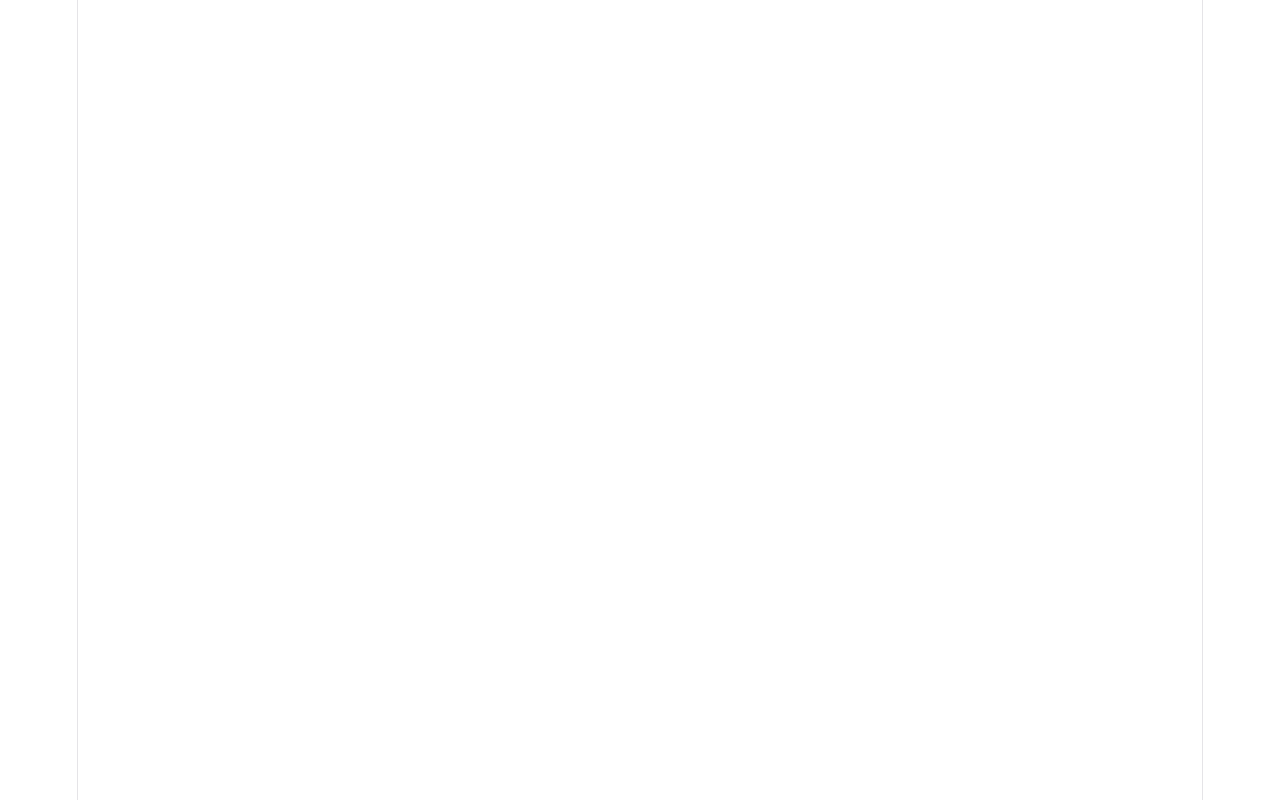
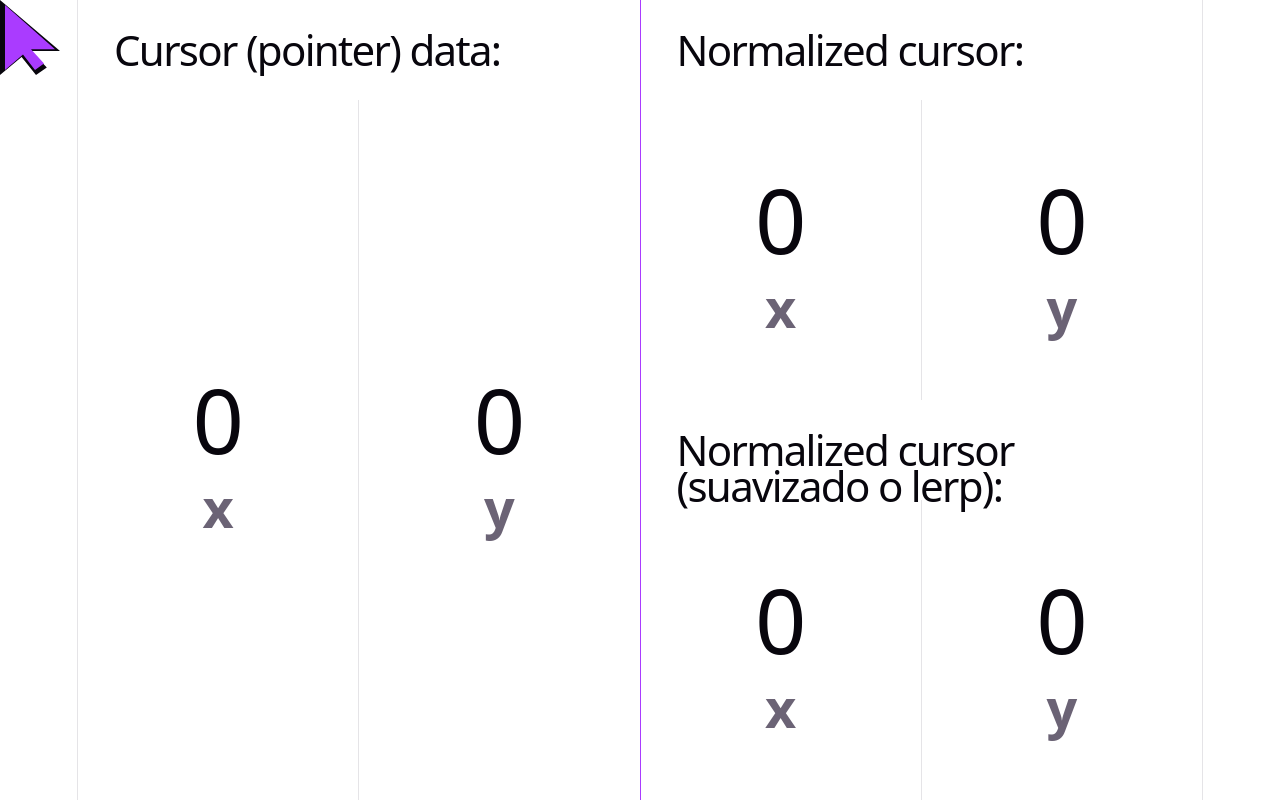
Before and after one commit to AndrewAlva/S08-Interacciones-Mouse, a website built with Vite: page 03-Normalizacion/02-Starter/index.html in a window 1280 px wide. Built offline with nearby package versions, Linux system fonts and the light colour scheme.

Commit message:
Ejercicio 03 Normalizacion: Starter ready

```diff
--- a/03-Normalizacion/02-Starter/index.html
+++ b/03-Normalizacion/02-Starter/index.html
@@ -7,7 +7,65 @@
     <title>02-starter. (Normalizacion)</title>
   </head>
   <body>
-    <div id="app"></div>
+    <div id="app">
+      <section id="cursor-data" class="data-wrapper">
+        <header class="data-header">
+          <h1>Cursor (pointer) data:</h1>
+        </header>
+
+        <main class="coordinates-container">
+          <aside class="axis-wrapper">
+            <h2 class="data-value display-title" id="cursor-x">0</h2>
+            <h6 class="data-label">x</h6>
+          </aside>
+
+          <aside class="axis-wrapper">
+            <h2 class="data-value display-title" id="cursor-y">0</h2>
+            <h6 class="data-label">y</h6>
+          </aside>
+        </main>
+      </section>
+
+      <section id="normal-data" class="superdata-wrapper">
+        <section class="data-wrapper">
+          <header class="data-header">
+            <h1>Normalized cursor:</h1>
+          </header>
+
+          <main class="coordinates-container">
+            <aside class="axis-wrapper">
+              <h2 class="data-value display-title" id="normal-x">0</h2>
+              <h6 class="data-label">x</h6>
+            </aside>
+
+            <aside class="axis-wrapper">
+              <h2 class="data-value display-title" id="normal-y">0</h2>
+              <h6 class="data-label">y</h6>
+            </aside>
+          </main>
+        </section>
+
+        <section class="data-wrapper">
+          <header class="data-header">
+            <h1>Normalized cursor (suavizado o lerp):</h1>
+          </header>
+
+          <main class="coordinates-container">
+            <aside class="axis-wrapper">
+              <h2 class="data-value display-title" id="normal-lerp-x">0</h2>
+              <h6 class="data-label">x</h6>
+            </aside>
+
+            <aside class="axis-wrapper">
+              <h2 class="data-value display-title" id="normal-lerp-y">0</h2>
+              <h6 class="data-label">y</h6>
+            </aside>
+          </main>
+        </section>
+      </section>
+    </div>
+
+    <div id="cursor"></div>
     <script type="module" src="/src/main.js"></script>
   </body>
 </html>
--- a/03-Normalizacion/02-Starter/src/main.js
+++ b/03-Normalizacion/02-Starter/src/main.js
@@ -1,2 +1,33 @@
-import './style.css'
-console.log("03-Normalizacion. 02-Starter.")
+import './style.css';
+console.log("03-Normalizacion. 02-Starter.");
+
+const dataContainerX = document.getElementById("cursor-x");
+const dataContainerY = document.getElementById("cursor-y");
+const cursor = document.getElementById("cursor");
+
+const normalContainerX = document.getElementById("normal-x");
+const normalContainerY = document.getElementById("normal-y");
+const normalLerpContainerX = document.getElementById("normal-lerp-x");
+const normalLerpContainerY = document.getElementById("normal-lerp-y");
+
+let pointerData = {
+  x: 0,
+  y: 0
+};
+
+function updateCursorPosition() {
+  cursor.style.transform = `translate(${pointerData.x}px, ${pointerData.y}px)`;
+}
+
+function updateDataContainers() {
+  dataContainerX.innerText = pointerData.x;
+  dataContainerY.innerText = pointerData.y;
+}
+
+document.addEventListener("pointermove", (event) => {
+  pointerData.x = Math.floor(event.clientX);
+  pointerData.y = Math.floor(event.clientY);
+
+  updateDataContainers();
+  updateCursorPosition();
+});
--- a/03-Normalizacion/02-Starter/src/style.css
+++ b/03-Normalizacion/02-Starter/src/style.css
@@ -62,7 +62,7 @@
 }
 
 h1 {
-  font-size: 56px;
+  font-size: 42px;
   letter-spacing: -1.68px;
   margin: 32px 0;
   @media (max-width: 1024px) {
@@ -163,8 +163,9 @@
   text-align: center;
   border-inline: 1px solid var(--border);
   min-height: 100svh;
+  height: 100%;
   display: flex;
-  flex-direction: column;
+  flex-direction: row;
   box-sizing: border-box;
 }
 
@@ -294,3 +295,115 @@
     border-right-color: var(--border);
   }
 }
+
+.superdata-wrapper {
+  position: relative;
+  width: 100%;
+  display: flex;
+  flex-direction: row;
+  flex-wrap: wrap;
+}
+
+.data-wrapper {
+  position: relative;
+  width: 100%;
+  display: flex;
+  flex-direction: row;
+  flex-wrap: wrap;
+}
+
+.superdata-wrapper:last-child {
+  border-left: 1px solid var(--accent);
+}
+
+  .data-header {
+    position: relative;
+    width: 100%;
+    height: 100px;
+    padding: 0 2em;
+    line-height: 2em;
+    box-sizing: border-box;
+    flex-grow: 0;
+    text-align: left;
+  }
+
+  .coordinates-container {
+    cursor: crosshair;
+    position: relative;
+    width: 100%;
+    height: calc(100% - 100px);
+    display: flex;
+    flex-shrink: 0;
+    /* background-color: rebeccapurple; */
+  }
+
+    .axis-wrapper {
+      position: relative;
+      width: 50%;
+      display: flex;
+      flex-direction: column;
+      align-items: center;
+      justify-content: center;
+    }
+
+    .axis-wrapper:first-child {
+      border-right: 1px solid var(--border);
+    }
+
+    .data-wrapper .data-label {
+      font-size: 3em;
+      line-height: 1em;
+      margin: 0;
+    }
+
+.display-title{
+  font-size: 5em;
+  font-family: var(--heading);
+  font-weight: 500;
+  color: var(--text-h);
+}
+
+#cursor {
+  position: fixed;
+  top: 0;
+  left: 0;
+  width: 60px;
+  height: 75px;
+  pointer-events: none;
+
+  &::before,
+  &::after {
+    content: '';
+    position: absolute;
+    inset: 0;
+    clip-path: polygon(0 0, 0 100%, 36% 76%, 60% 100%, 78% 90%, 52% 68%, 100% 68%);
+  }
+
+  &::before {
+    background-color: var(--text-h);
+  }
+
+  &::after {
+    inset: 5px 5px 5px 5px;
+    background-color: var(--accent);
+  }
+}
+
+#target {
+  position: fixed;
+  top: -52px;
+  left: -52px;
+  width: 100px;
+  height: 100px;
+  pointer-events: none;
+  border-radius: 50%;
+  border: 2px solid var(--accent);
+
+  &:before {
+    content: '';
+    position: absolute;
+    inset: 0;
+    border-radius: 50%;
+    background-color: var(--accent-bg);
+  }
+}
```
